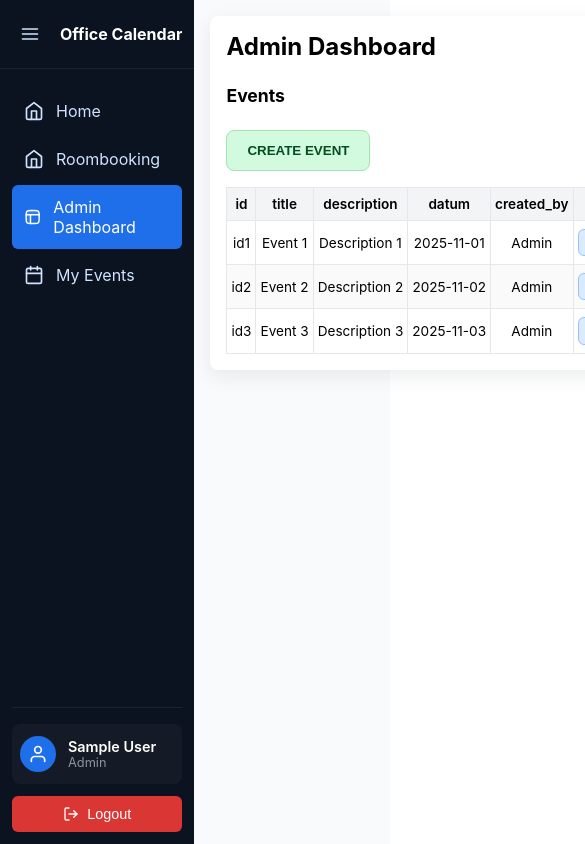
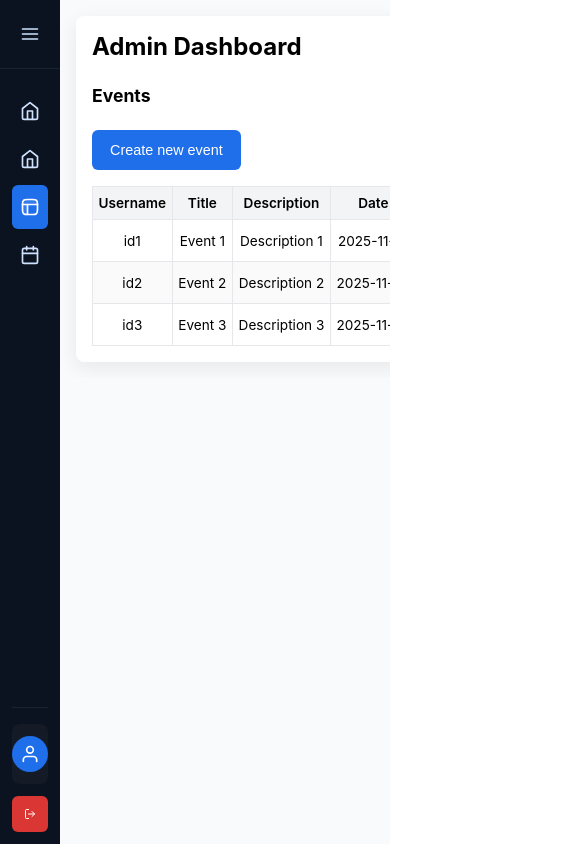
Before and after one commit to Jacksn1219/Calander_WebApp, a React (Create React App) app in the folder src/client/: page /admindashboard in a window 390 px wide. Shown: the top 844 px of the page, 585 px wide, since content can reach past the window. Built offline with nearby package versions, Linux system fonts and the light colour scheme; sample sign-in values are in the browser's storage.

Commit message:
Fixed css of dashboard and hide table when empty

```diff
--- a/src/client/src/components/AdminDashboard.tsx
+++ b/src/client/src/components/AdminDashboard.tsx
@@ -15,17 +15,17 @@ const AdminDashboard: React.FC = () => {
           <h2>Events</h2>
 
           <button className="create-button" onClick={handleCreate}>
-            CREATE EVENT
+            Create new event
           </button>
-
+          { events.length != 0 ? (
           <table className="admin-table">
             <thead>
               <tr>
-                <th>id</th>
-                <th>title</th>
-                <th>description</th>
-                <th>datum</th>
-                <th>created_by</th>
+                <th>Username</th>
+                <th>Title</th>
+                <th>Description</th>
+                <th>Date</th>
+                <th>Created By</th>
                 <th>Edit</th>
                 <th>Delete</th>
               </tr>
@@ -52,6 +52,7 @@ const AdminDashboard: React.FC = () => {
               ))}
             </tbody>
           </table>
+          ) : <h2>There are no events. Create an event first</h2>}
         </div>
       </div>
     </div>
--- a/src/client/src/styles/admin-dashboard.css
+++ b/src/client/src/styles/admin-dashboard.css
@@ -5,6 +5,7 @@
   min-height: 100vh;
   width: 100%;
   background-color: #f9fafb;
+  overflow: hidden;
 }
 
 .admin-dashboard {
@@ -13,6 +14,7 @@
   flex-direction: column;
   padding: 2rem;
   box-sizing: border-box;
+  overflow: hidden;
 }
 
 .sidebar.collapsed + .admin-dashboard {
@@ -29,6 +31,8 @@
   display: flex;
   flex-direction: column;
   gap: 1rem;
+  overflow-x: auto;
+  -webkit-overflow-scrolling: touch;
 }
 
 .events-section h1 {
@@ -43,17 +47,20 @@
 
 .create-button {
   align-self: flex-end;
-  background-color: #d1fadf;
+  background: #1f6feb;
   border: 1px solid #a3e4b1;
-  color: #034f1e;
-  padding: 0.75rem 1.25rem;
-  border-radius: 8px;
-  font-weight: 600;
+  color: white;
+  padding: 12px 18px;
+  border-radius: 6px;
   cursor: pointer;
+  font-size: 0.9rem;
+  transition: background 0.2s;
+  white-space: nowrap;
+  border: none;
 }
 
 .create-button:hover {
-  background-color: #b9f0ca;
+  background: #1557c0;
 }
 
 .admin-table {
@@ -139,7 +146,7 @@
 @media only screen and (max-width: 600px) {
   .admin-table th,
   .admin-table td {
-    padding: 0.5rem 0.25rem;
+    padding: 0.5rem 0.35rem;
   }
 
   .events-section h1 {
@@ -152,7 +159,6 @@
 
   .edit-button,
   .delete-button {
-    padding: 0.35rem 0.5rem;
-    font-size: 0.75rem;
+    padding: 0.25rem 0.4rem;
   }
 }
--- a/src/client/src/styles/create-event.css
+++ b/src/client/src/styles/create-event.css
@@ -74,32 +74,25 @@
 }
 
 .create-event-buttons button {
-  padding: 0.75rem 1.5rem;
-  border-radius: 8px;
-  font-weight: 600;
+  align-self: flex-end;
+  border: 1px solid #a3e4b1;
+  background: #1f6feb;
+  color: white;
+  padding: 12px 18px;
+  border-radius: 6px;
   cursor: pointer;
+  font-size: 0.9rem;
+  transition: background 0.2s;
+  white-space: nowrap;
   border: none;
-  transition: background-color 0.2s, transform 0.1s;
-}
-
-.create-event-save {
-  background-color: #38a169;
-  color: white;
 }
 
 .create-event-save:hover {
-  background-color: #2f855a;
-  transform: translateY(-1px);
-}
-
-.create-event-cancel {
-  background-color: #e2e8f0;
-  color: #2d3748;
+  background: #1557c0;
 }
 
 .create-event-cancel:hover {
-  background-color: #cbd5e0;
-  transform: translateY(-1px);
+  background: #1557c0;
 }
 
 @media (max-width: 1024px) {
@@ -110,8 +103,21 @@
 }
 
 @media (max-width: 768px) {
+  html, body {
+    overflow:hidden;
+  }
+
   .create-event-dashboard {
-    padding: 1rem;
+    padding: 0rem;
+    flex:none;
+    display:initial;
+    justify-content:unset;
+    width: 120%;
+    /* margin: 0;
+    position: absolute;
+    top: 50%;
+    left: 50%;
+    transform: translate(-50%, -50%); */
   }
 
   .create-event-section {
@@ -138,13 +144,6 @@
   }
 }
 
-@media (max-width: 1420px) {
-  .create-event-form input,
-  .create-event-form textarea {
-    width: 93%;
-  }
-}
-
 @media (min-width: 1440px) {
   .create-event-section {
     max-width: 800px;
@@ -154,4 +153,9 @@
   .create-event-section h1 {
     font-size: 2rem;
   }
+
+  .create-event-form input,
+  .create-event-form textarea {
+    width: 93%;
+  }
 }
--- a/src/client/src/styles/edit-event.css
+++ b/src/client/src/styles/edit-event.css
@@ -74,32 +74,25 @@
 }
 
 .edit-event-buttons button {
-  padding: 0.75rem 1.5rem;
-  border-radius: 8px;
-  font-weight: 600;
+  align-self: flex-end;
+  border: 1px solid #a3e4b1;
+  background: #1f6feb;
+  color: white;
+  padding: 12px 18px;
+  border-radius: 6px;
   cursor: pointer;
+  font-size: 0.9rem;
+  transition: background 0.2s;
+  white-space: nowrap;
   border: none;
-  transition: background-color 0.2s, transform 0.1s;
-}
-
-.edit-event-save {
-  background-color: #38a169;
-  color: white;
 }
 
 .edit-event-save:hover {
-  background-color: #2f855a;
-  transform: translateY(-1px);
-}
-
-.edit-event-cancel {
-  background-color: #e2e8f0;
-  color: #2d3748;
+  background: #1557c0;
 }
 
 .edit-event-cancel:hover {
-  background-color: #cbd5e0;
-  transform: translateY(-1px);
+  background: #1557c0;
 }
 
 @media (max-width: 1024px) {
--- a/src/client/src/styles/sidebar.css
+++ b/src/client/src/styles/sidebar.css
@@ -246,3 +246,37 @@ code {
   border-right-color: #2d3748;
   z-index: 1000;
 }
+
+@media only screen and (max-width: 600px) {
+  .sidebar {
+    width: 60px;
+  }
+
+  .sidebar .sidebar-brand,
+  .sidebar .sidebar-nav a span,
+  .sidebar .user-details,
+  .sidebar .logout-button span {
+    display: none;
+  }
+
+  .sidebar .sidebar-nav a {
+    justify-content: center;
+    padding: 12px 8px;
+  }
+
+  .sidebar .user-info {
+    justify-content: center;
+    gap: 0;
+  }
+
+  .sidebar.collapsed {
+    position: fixed;
+    top: 0;
+    left: 0;
+    width: 100vw;
+    height: 100vh;
+    z-index: 9999;
+    background: rgba(11, 18, 32, 0.98);
+    transition: all 0.3s ease;
+  }
+}
```
